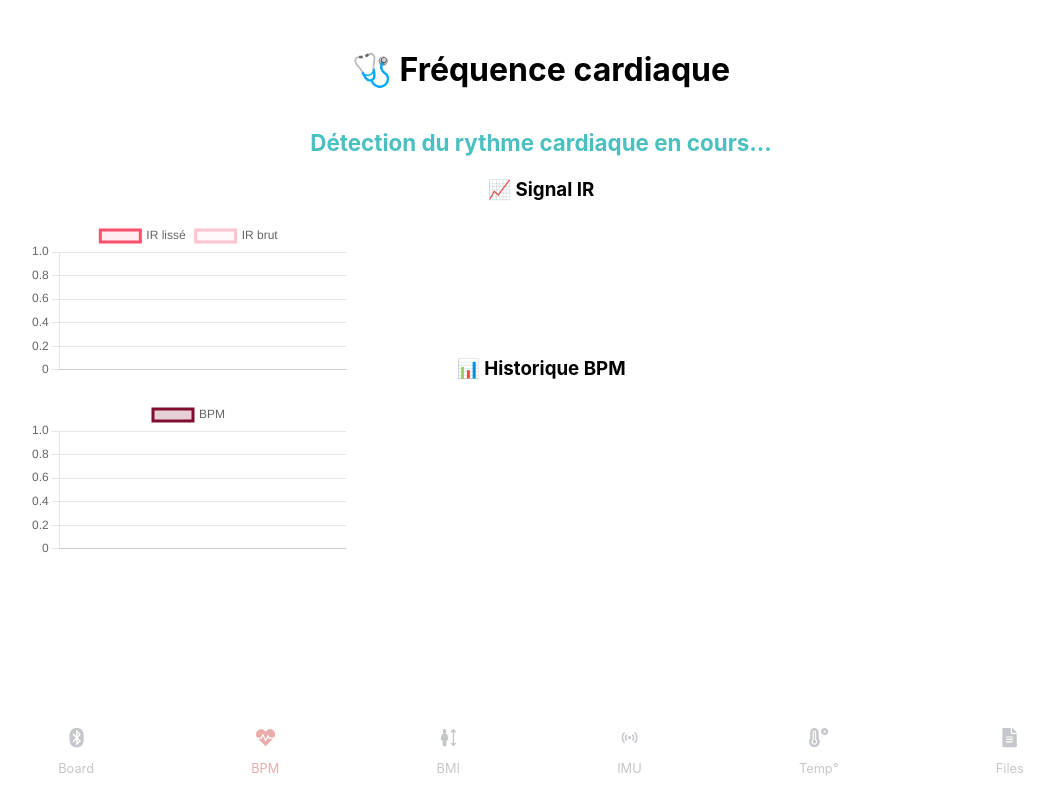
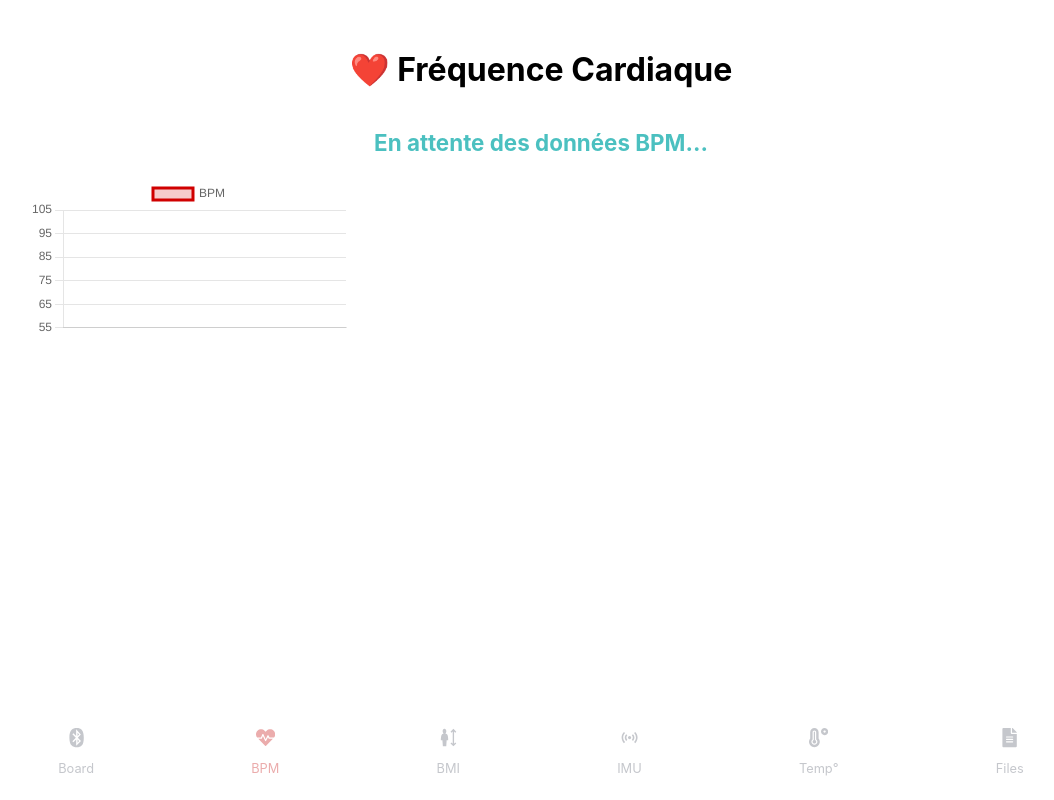
Before and after one commit to paulineRbln/ARDUINO_Astronaut_suit, a React (Create React App) app: page /bpm in a window 1280 px wide. Shown: the whole page, without its empty margins (99-1153 px from the left). Built offline with nearby package versions, Linux system fonts and the light colour scheme.

Commit message:
resolution BPM + CSV

```diff
--- a/src/Pages/BPM.js
+++ b/src/Pages/BPM.js
@@ -1,4 +1,4 @@
-import React, { useState, useEffect, useRef, useCallback } from 'react';
+import React, { useState, useEffect } from 'react';
 import { useBluetooth } from "../BluetoothContext";
 import { Line } from 'react-chartjs-2';
 import {
@@ -11,8 +11,9 @@ import {
   Tooltip,
   Legend
 } from 'chart.js';
-import './Temp.css';
+import './Temp.css'; // Tu peux renommer Temp.css si tu veux un style séparé
 
+// === Enregistrement des composants Chart.js ===
 ChartJS.register(
   CategoryScale,
   LinearScale,
@@ -23,160 +24,92 @@ ChartJS.register(
   Legend
 );
 
-// Paramètres de configuration
-const WINDOW_SIZE = 8;
-const EMA_ALPHA = 0.2;
-const THRESHOLD = 100000;
-const MIN_INTERVAL = 300;
-const TIME_WINDOW = 150;
+// === Constantes ===
+const TIME_WINDOW = 30;       // Nombre de points affichés (glissants)
+const MAX_HISTORY = 300;      // Nombre total de points conservés (2m30 si 1 point/500ms)
 
 function BPM() {
   const { sensorData } = useBluetooth();
 
-  // États pour l'historique et l'affichage des données
-  const [irHistory, setIrHistory] = useState([]);
-  const [bpmDisplay, setBpmDisplay] = useState(null);
   const [bpmHistory, setBpmHistory] = useState([]);
-  const [timeLabels, setTimeLabels] = useState([]);
-  const [smoothedIrHistory, setSmoothedIrHistory] = useState([]);
+  const [timeHistory, setTimeHistory] = useState([]);
 
-  // Références pour les calculs en cours
-  const lastBeat = useRef(0);
-  const emaBpm = useRef(0);
-  const bpmWindow = useRef(new Array(WINDOW_SIZE).fill(0));
-  const bpmIndex = useRef(0);
-  const prevIr = useRef(0);
-  const prevPrevIr = useRef(0);
-  const lastPrint = useRef(0);
+  // === Mettre à jour les historiques ===
+  useEffect(() => {
+    if (sensorData && sensorData[17] !== null && !isNaN(sensorData[17])) {
+      const bpm = parseFloat(sensorData[17]);
+      const time = new Date().toLocaleTimeString();
 
-  // Fonction de lissage (Moyenne glissante)
-  const movingAverage = useCallback((data, size = 3) => {
-    if (data.length < size) return data;
-    return data.map((_, i, arr) => {
-      const start = Math.max(0, i - size + 1);
-      const slice = arr.slice(start, i + 1);
-      const avg = slice.reduce((a, b) => a + b, 0) / slice.length;
-      return avg;
-    });
-  }, []);
+      setBpmHistory(prev => {
+        const updated = [...prev, bpm];
+        return updated.length > MAX_HISTORY ? updated.slice(-MAX_HISTORY) : updated;
+      });
 
-  // Fonction de détection des pics et calcul du BPM
-  useEffect(() => {
-    if (!sensorData || !sensorData[1]) return;
+      setTimeHistory(prev => {
+        const updated = [...prev, time];
+        return updated.length > MAX_HISTORY ? updated.slice(-MAX_HISTORY) : updated;
+      });
+    }
+  }, [sensorData]);
 
-    const timestamp = parseInt(sensorData[0]);
-    const ir = parseInt(sensorData[1]);
-    const time = new Date().toLocaleTimeString();
+  // === Préparer la fenêtre glissante ===
+  const startIndex = Math.max(0, timeHistory.length - TIME_WINDOW);
+  const visibleLabels = timeHistory.slice(startIndex);
+  const visibleBPM = bpmHistory.slice(startIndex);
 
-    // Mise à jour de l'historique pour les graphes
-    setIrHistory(prev => [...prev.slice(-TIME_WINDOW + 1), ir]);
-    setTimeLabels(prev => [...prev.slice(-TIME_WINDOW + 1), time]);
-
-    const smoothed = movingAverage([...irHistory, ir]);
-    setSmoothedIrHistory(smoothed);
-
-    const prev = prevIr.current;
-    const prevPrev = prevPrevIr.current;
-
-    // Détection d’un pic
-    const isPeak = prev > THRESHOLD && prev > ir && prev > prevPrev;
-    const timeSinceLast = timestamp - lastBeat.current;
-
-    if (isPeak && timeSinceLast > MIN_INTERVAL) {
-      const now = timestamp;
-      const delta = now - lastBeat.current;
-      lastBeat.current = now;
-
-      const instantBPM = 60 / (delta / 1000);
-      if (instantBPM > 20 && instantBPM < 220) {
-        bpmWindow.current[bpmIndex.current++] = instantBPM;
-        if (bpmIndex.current >= WINDOW_SIZE) bpmIndex.current = 0;
-
-        const avg = bpmWindow.current.reduce((a, b) => a + b, 0) / WINDOW_SIZE;
-        emaBpm.current = EMA_ALPHA * avg + (1 - EMA_ALPHA) * emaBpm.current;
-
-        // Mise à jour de l'affichage du BPM
-        if (timestamp - lastPrint.current > 1000) {
-          lastPrint.current = timestamp;
-          setBpmDisplay(Math.round(emaBpm.current));
-          setBpmHistory(prev => [...prev.slice(-TIME_WINDOW + 1), Math.round(emaBpm.current)]);
-        }
-      }
-    }
-
-    prevPrevIr.current = prevIr.current;
-    prevIr.current = ir;
-
-  }, [sensorData, movingAverage]);
-
-  // === Graphiques ===
-  const dataIR = {
-    labels: timeLabels,
-    datasets: [
-      {
-        label: 'IR lissé',
-        data: smoothedIrHistory,
-        borderColor: '#ff4d6d',
-        backgroundColor: 'rgba(255,77,109,0.1)',
-        tension: 0.4,
-        pointRadius: 0,
-        fill: true,
-      },
-      {
-        label: 'IR brut',
-        data: irHistory,
-        borderColor: '#ffc2d1',
-        backgroundColor: 'rgba(255,194,209,0.1)',
-        tension: 0.4,
-        pointRadius: 0,
-        fill: false,
-      }
-    ]
-  };
+  const minBPM = Math.min(...visibleBPM, 60);
+  const maxBPM = Math.max(...visibleBPM, 100);
 
   const dataBPM = {
-    labels: bpmHistory.map((_, i) => i + 1),
+    labels: visibleLabels,
     datasets: [
       {
         label: 'BPM',
-        data: bpmHistory,
-        borderColor: '#800f2f',
-        backgroundColor: 'rgba(128,15,47,0.2)',
+        data: visibleBPM,
+        borderColor: '#d00000',
+        backgroundColor: 'rgba(208, 0, 0, 0.2)',
         fill: true,
-        tension: 0.3,
+        tension: 0.4,
         pointRadius: 2,
       }
     ]
   };
 
-  const chartOptions = {
+  const options = {
     responsive: true,
+    animation: false,
     scales: {
-      x: { ticks: { autoSkip: true } },
-      y: { beginAtZero: false }
-    }
+      x: {
+        type: 'category',
+        ticks: {
+          autoSkip: true,
+          maxTicksLimit: TIME_WINDOW,
+        },
+      },
+      y: {
+        min: minBPM - 5,
+        max: maxBPM + 5,
+        ticks: {
+          stepSize: 5,
+        },
+      },
+    },
   };
 
   return (
     <div className="temp-container">
-      <h1>🩺 Fréquence cardiaque</h1>
+      <h1>❤️ Fréquence Cardiaque</h1>
 
       <div className="temperature-text">
-        {bpmDisplay ? (
-          <h2>❤️ BPM : {bpmDisplay} bpm</h2>
+        {bpmHistory.length ? (
+          <div><strong>BPM : {bpmHistory[bpmHistory.length - 1]} bpm</strong></div>
         ) : (
-          <p>Détection du rythme cardiaque en cours...</p>
+          <p>En attente des données BPM...</p>
         )}
       </div>
 
       <div className="temperature-chart">
-        <h3>📈 Signal IR</h3>
-        <Line data={dataIR} options={chartOptions} />
-      </div>
-
-      <div className="temperature-chart">
-        <h3>📊 Historique BPM</h3>
-        <Line data={dataBPM} options={chartOptions} />
+        <Line data={dataBPM} options={options} />
       </div>
     </div>
   );
--- a/src/Pages/Temp.js
+++ b/src/Pages/Temp.js
@@ -1,10 +1,9 @@
 import React, { useState, useEffect } from 'react';
-import { useBluetooth } from "../BluetoothContext"; // Import the context to access data
-import { Line } from 'react-chartjs-2'; // Import the Chart.js component
+import { useBluetooth } from "../BluetoothContext";
+import { Line } from 'react-chartjs-2';
 import { Chart as ChartJS, CategoryScale, LinearScale, LineElement, PointElement, Title, Tooltip, Legend } from 'chart.js';
-import './Temp.css'; // Import the CSS file specific to the page
+import './Temp.css';
 
-// Register necessary components from Chart.js
 ChartJS.register(
   CategoryScale,
   LinearScale,
@@ -16,88 +15,88 @@ ChartJS.register(
 );
 
 function Temp() {
-  const { sensorData } = useBluetooth(); // Get the data from context (including temperature and humidity)
-  const [temperatureHistory, setTemperatureHistory] = useState([]); // Temperature history
-  const [humidityHistory, setHumidityHistory] = useState([]); // Humidity history
-  const [timeHistory, setTimeHistory] = useState([]); // Time history
+  const { sensorData } = useBluetooth();
 
-  // Define the time window (in number of data points)
-  const TIME_WINDOW = 30; // This value can be easily changed to enlarge or reduce the window
+  const [temperatureHistory, setTemperatureHistory] = useState([]);
+  const [humidityHistory, setHumidityHistory] = useState([]);
+  const [timeHistory, setTimeHistory] = useState([]);
 
-  // Effect to update history each time new data is received
+  const TIME_WINDOW = 30;     // Nb de points visibles (15s si 1 point/500ms)
+  const MAX_HISTORY = 300;    // Nb total de points gardés (2m30 de données)
+
   useEffect(() => {
     if (sensorData && sensorData[3] !== null && sensorData[4] !== null) {
       const currentTime = new Date().toLocaleTimeString();
 
-      // Add new temperature, humidity, and time to the history
-      setTemperatureHistory(prevHistory => [...prevHistory, sensorData[3]]);
-      setHumidityHistory(prevHistory => [...prevHistory, sensorData[4]]);
-      setTimeHistory(prevHistory => [...prevHistory, currentTime]);
+      setTemperatureHistory(prev => {
+        const updated = [...prev, sensorData[3]];
+        return updated.length > MAX_HISTORY ? updated.slice(-MAX_HISTORY) : updated;
+      });
+
+      setHumidityHistory(prev => {
+        const updated = [...prev, sensorData[4]];
+        return updated.length > MAX_HISTORY ? updated.slice(-MAX_HISTORY) : updated;
+      });
+
+      setTimeHistory(prev => {
+        const updated = [...prev, currentTime];
+        return updated.length > MAX_HISTORY ? updated.slice(-MAX_HISTORY) : updated;
+      });
     }
   }, [sensorData]);
 
-  // Effect to limit the history to the defined time window
-  useEffect(() => {
-    if (temperatureHistory.length > TIME_WINDOW) {
-      setTemperatureHistory(prevHistory => prevHistory.slice(1));  // Remove the first element if the size exceeds TIME_WINDOW
-      setHumidityHistory(prevHistory => prevHistory.slice(1));  // Remove the first element of humidityHistory as well
-      setTimeHistory(prevHistory => prevHistory.slice(1));  // Remove the first element of timeHistory
-    }
-  }, [temperatureHistory.length, humidityHistory.length]); // Added both history arrays in the dependencies
+  const startIndex = Math.max(0, timeHistory.length - TIME_WINDOW);
+  const visibleLabels = timeHistory.slice(startIndex);
+  const visibleTemperature = temperatureHistory.slice(startIndex);
+  const visibleHumidity = humidityHistory.slice(startIndex);
 
-  // Calculate min and max temperature and humidity for dynamic Y-axis scaling
-  const minTemp = Math.min(...temperatureHistory);
-  const maxTemp = Math.max(...temperatureHistory);
-  const minHumidity = Math.min(...humidityHistory);
-  const maxHumidity = Math.max(...humidityHistory);
+  const minTemp = Math.min(...visibleTemperature);
+  const maxTemp = Math.max(...visibleTemperature);
+  const minHumidity = Math.min(...visibleHumidity);
+  const maxHumidity = Math.max(...visibleHumidity);
 
-  // Data for the temperature and humidity charts
   const dataTemp = {
-    labels: timeHistory, // Labels representing the time of data
-    datasets: [
-      {
-        label: 'Temperature (°C)',
-        data: temperatureHistory, // Temperatures for the chart
-        borderColor: 'rgba(75,192,192,1)', // Line color for temperature
-        backgroundColor: 'rgba(75,192,192,0.2)', // Fill color for temperature
-        fill: true, // Fill the area under the line
-        tension: 0.4, // Smooth the line
-        pointRadius: 0, // No visible points on the line
-      }
-    ]
+    labels: visibleLabels,
+    datasets: [{
+      label: 'Temperature (°C)',
+      data: visibleTemperature,
+      borderColor: 'rgba(75,192,192,1)',
+      backgroundColor: 'rgba(75,192,192,0.2)',
+      fill: true,
+      tension: 0.4,
+      pointRadius: 0,
+    }]
   };
 
   const dataHumidity = {
-    labels: timeHistory, // Labels representing the time of data
-    datasets: [
-      {
-        label: 'Humidity (%)',
-        data: humidityHistory, // Humidity for the chart
-        borderColor: 'rgba(0,0,128,1)', // Dark blue line color for humidity
-        backgroundColor: 'rgba(0,0,128,0.2)', // Fill color for humidity
-        fill: true, // Fill the area under the line
-        tension: 0.4, // Smooth the line
-        pointRadius: 0, // No visible points on the line
-      }
-    ]
+    labels: visibleLabels,
+    datasets: [{
+      label: 'Humidity (%)',
+      data: visibleHumidity,
+      borderColor: 'rgba(0,0,128,1)',
+      backgroundColor: 'rgba(0,0,128,0.2)',
+      fill: true,
+      tension: 0.4,
+      pointRadius: 0,
+    }]
   };
 
-  // Options for the temperature and humidity charts
   const options = {
     responsive: true,
+    animation: false,
     scales: {
       x: {
         type: 'category',
         ticks: {
           autoSkip: true,
-          maxTicksLimit: TIME_WINDOW, // Limit the number of ticks based on the time window
+          maxTicksLimit: TIME_WINDOW,
         },
       },
       y: {
-        min: minTemp - 1,  // Set the lower margin for the min value
-        max: maxTemp + 1,  // Set the upper margin for the max value
+        min: minTemp - 1,
+        max: maxTemp + 1,
         ticks: {
-          stepSize: 1, // Interval for ticks on the Y-axis
+          stepSize: 1,
         },
       },
     },
@@ -105,19 +104,20 @@ function Temp() {
 
   const optionsHumidity = {
     responsive: true,
+    animation: false,
     scales: {
       x: {
         type: 'category',
         ticks: {
           autoSkip: true,
-          maxTicksLimit: TIME_WINDOW, // Limit the number of ticks based on the time window
+          maxTicksLimit: TIME_WINDOW,
         },
       },
       y: {
-        min: minHumidity - 1,  // Set the lower margin for the min humidity value
-        max: maxHumidity + 1,  // Set the upper margin for the max humidity value
+        min: minHumidity - 1,
+        max: maxHumidity + 1,
         ticks: {
-          stepSize: 1, // Interval for ticks on the Y-axis
+          stepSize: 1,
         },
       },
     },
@@ -129,38 +129,28 @@ function Temp() {
 
   return (
     <div className="temp-container">
-      <h1> 🫁🌡️ Metabolism </h1>
+      <h1>🫁🌡️ Metabolism</h1>
 
-      {/* Displaying the temperature */}
       <div className="temperature-text">
         {sensorData[3] !== null ? (
-          <>
-            <div>Temperature: {sensorData[3]} °C</div>
-          </>
+          <div>Temperature: {sensorData[3]} °C</div>
         ) : (
           <p>Waiting for temperature data...</p>
         )}
       </div>
 
-
-
-      {/* Displaying the temperature chart */}
       <div className="temperature-chart">
         <Line data={dataTemp} options={options} />
       </div>
 
-    {/* Displaying the humidity */}
       <div className="humidity-text">
         {sensorData[4] !== null ? (
-          <>
-            <div>Humidity: {sensorData[4]} %</div>
-          </>
+          <div>Humidity: {sensorData[4]} %</div>
         ) : (
           <p>Waiting for humidity data...</p>
         )}
       </div>
 
-      {/* Displaying the humidity chart */}
       <div className="humidity-chart">
         <Line data={dataHumidity} options={optionsHumidity} />
       </div>
```
Also changed, not shown: src/Pages/Connexion.js (+87 -9 lines).
